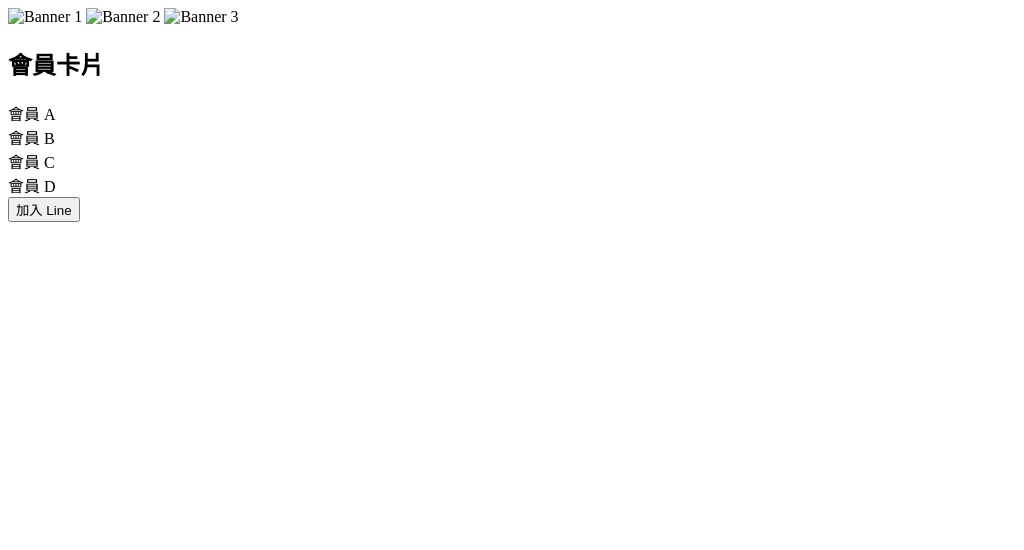
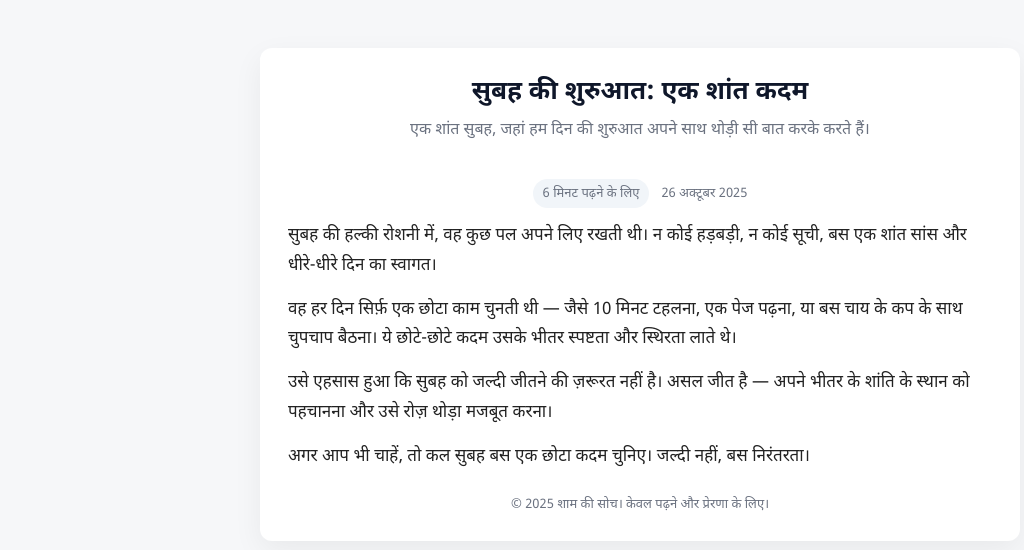
Before and after one commit to liuhongliang11895/35, a plain HTML site: page index.html in a window 1280 px wide. Shown: the whole page, without its empty margins (0-1024 px from the left). Drawn offline with Linux system fonts and the light colour scheme.

Commit message:
Update index.html

```diff
--- a/index.html
+++ b/index.html
@@ -1,52 +1,66 @@
 <!DOCTYPE html>
-<html lang="zh-Hant">
+<html lang="hi">
 <head>
   <meta charset="UTF-8">
   <meta name="viewport" content="width=device-width, initial-scale=1.0">
-  <title>會員專區</title>
-  <link rel="stylesheet" href="static/css/style.css">
+  <title>शाम की सोच</title>
+  <meta name="description" content="एक छोटी कहानी: रोजमर्रा की दिनचर्या, छोटे चुनाव और व्यक्तिगत विकास के बारे में।">
+  <!-- 可替换为本地或 Google 字体 -->
+  <link rel="preconnect" href="https://fonts.gstatic.com" crossorigin>
+  <link href="https://fonts.googleapis.com/css2?family=Noto+Sans+Devanagari:wght@400;600&display=swap" rel="stylesheet">
+  <style>
+    :root{
+      --bg:#f6f7f9; --card:#ffffff; --text:#0f172a; --muted:#6b7280; --radius:12px;
+    }
+    *{box-sizing:border-box}
+    body{margin:0;font-family:'Noto Sans Devanagari', 'Noto Sans', sans-serif;background:var(--bg);color:var(--text);-webkit-font-smoothing:antialiased}
+    a.skip{position:absolute;left:-999px;top:auto;width:1px;height:1px;overflow:hidden}
+    a.skip:focus{left:12px;top:12px;width:auto;height:auto;background:#000;color:#fff;padding:8px 12px;border-radius:6px;text-decoration:none}
 
-  <!-- Facebook Pixel Code -->
-  <script>
-    !function(f,b,e,v,n,t,s)
-    {if(f.fbq)return;n=f.fbq=function(){n.callMethod?
-    n.callMethod.apply(n,arguments):n.queue.push(arguments)};
-    if(!f._fbq)f._fbq=n; n.push=n; n.loaded=!0; n.version='2.0';
-    n.queue=[]; t=b.createElement(e); t.async=!0;
-    t.src=v; s=b.getElementsByTagName(e)[0];
-    s.parentNode.insertBefore(t,s)}(window, document,'script',
-    'https://connect.facebook.net/en_US/fbevents.js');
-    fbq('init', '你的-Pixel-ID');
-    fbq('track', 'PageView');
-  </script>
+    .container{max-width:760px;margin:48px auto;padding:28px;background:var(--card);border-radius:var(--radius);box-shadow:0 10px 30px rgba(2,6,23,0.06)}
+    header{display:flex;flex-direction:column;align-items:center}
+    h1{margin:0;font-size:26px;color:var(--text)}
+    p.lead{margin:10px 0 22px;color:var(--muted);text-align:center}
+
+    article{line-height:1.75;font-size:17px;color:#222}
+    article p{margin:14px 0}
+    .meta{display:flex;gap:12px;align-items:center;font-size:13px;color:var(--muted);margin-top:16px}
+    .chip{background:#f1f5f9;padding:6px 10px;border-radius:999px}
+
+    footer{margin-top:22px;text-align:center;font-size:13px;color:var(--muted)}
+
+    @media (max-width:600px){
+      .container{margin:24px;padding:18px}
+      h1{font-size:20px}
+      article{font-size:16px}
+    }
+  </style>
 </head>
 <body>
+  <a class="skip" href="#main">स्किप टू मेन कंटेंट</a>
+  <div class="container" role="main" id="main">
+    <header>
+      <h1>सुबह की शुरुआत: एक शांत कदम</h1>
+      <p class="lead">एक शांत सुबह, जहां हम दिन की शुरुआत अपने साथ थोड़ी सी बात करके करते हैं।</p>
+      <div class="meta" aria-hidden="true">
+        <span class="chip">6 मिनट पढ़ने के लिए</span>
+        <time datetime="2025-10-26">26 अक्टूबर 2025</time>
+      </div>
+    </header>
 
-  <!-- 頂部 Banner 輪播 -->
-  <div class="carousel">
-    <div class="slides">
-      <img src="static/picture/banner1.jpg" alt="Banner 1">
-      <img src="static/picture/banner2.jpg" alt="Banner 2">
-      <img src="static/picture/banner3.jpg" alt="Banner 3">
-    </div>
+    <article aria-label="कहानी: सुबह की शुरुआत">
+      <p>सुबह की हल्की रोशनी में, वह कुछ पल अपने लिए रखती थी। न कोई हड़बड़ी, न कोई सूची, बस एक शांत सांस और धीरे-धीरे दिन का स्वागत।</p>
+
+      <p>वह हर दिन सिर्फ़ एक छोटा काम चुनती थी — जैसे 10 मिनट टहलना, एक पेज पढ़ना, या बस चाय के कप के साथ चुपचाप बैठना। ये छोटे-छोटे कदम उसके भीतर स्पष्टता और स्थिरता लाते थे।</p>
+
+      <p>उसे एहसास हुआ कि सुबह को जल्दी जीतने की ज़रूरत नहीं है। असल जीत है — अपने भीतर के शांति के स्थान को पहचानना और उसे रोज़ थोड़ा मजबूत करना।</p>
+
+      <p>अगर आप भी चाहें, तो कल सुबह बस एक छोटा कदम चुनिए। जल्दी नहीं, बस निरंतरता।</p>
+    </article>
+
+    <footer>
+      © 2025 शाम की सोच। केवल पढ़ने और प्रेरणा के लिए।
+    </footer>
   </div>
-
-  <!-- 會員卡片 -->
-  <section class="member-section">
-    <h2>會員卡片</h2>
-    <div class="member-grid">
-      <div class="card">會員 A</div>
-      <div class="card">會員 B</div>
-      <div class="card">會員 C</div>
-      <div class="card">會員 D</div>
-    </div>
-  </section>
-
-  <!-- Line 按鈕 -->
-  <div class="line-btn">
-    <button onclick="addLine()">加入 Line</button>
-  </div>
-
-  <script src="static/js/script.js"></script>
 </body>
 </html>
```
